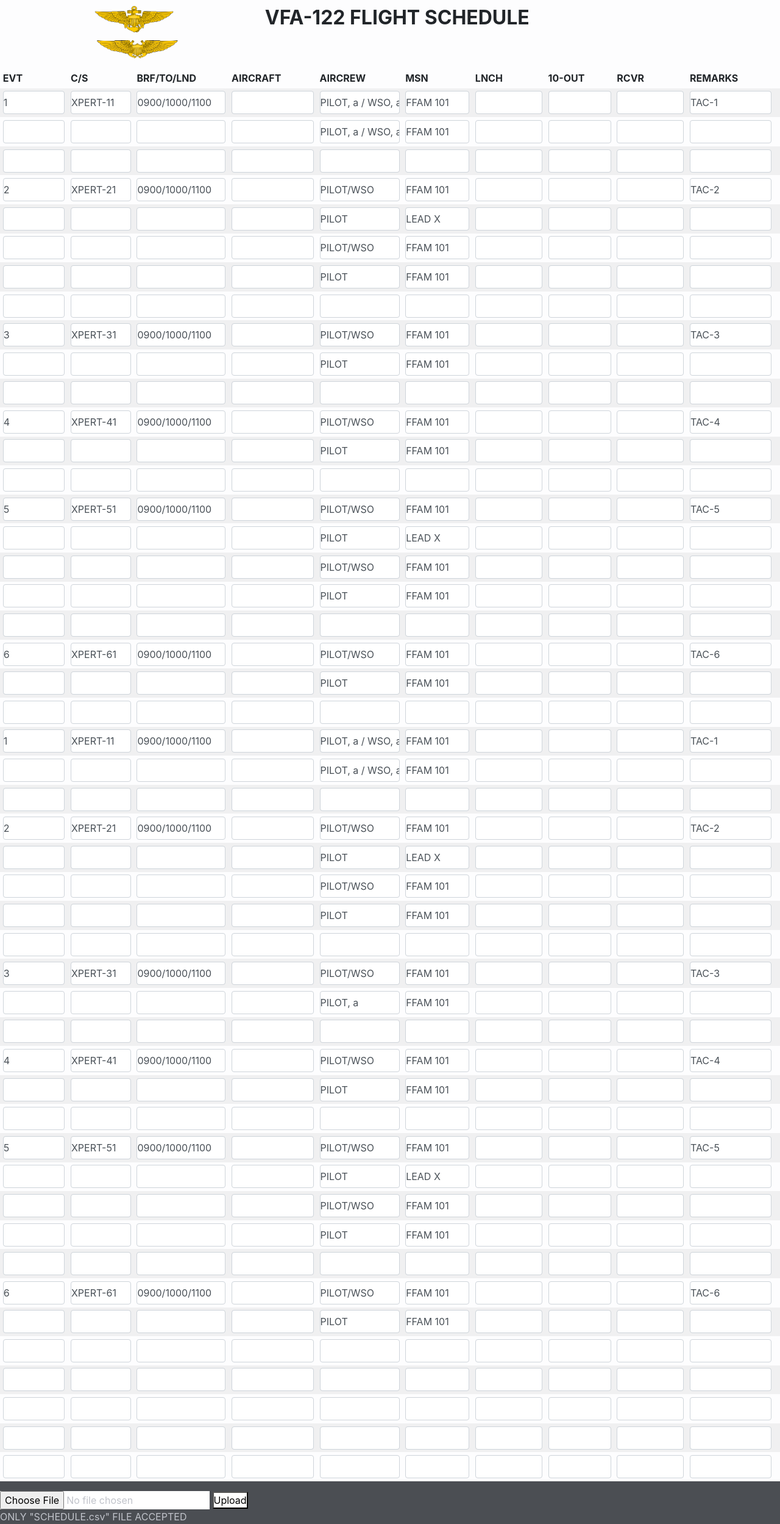
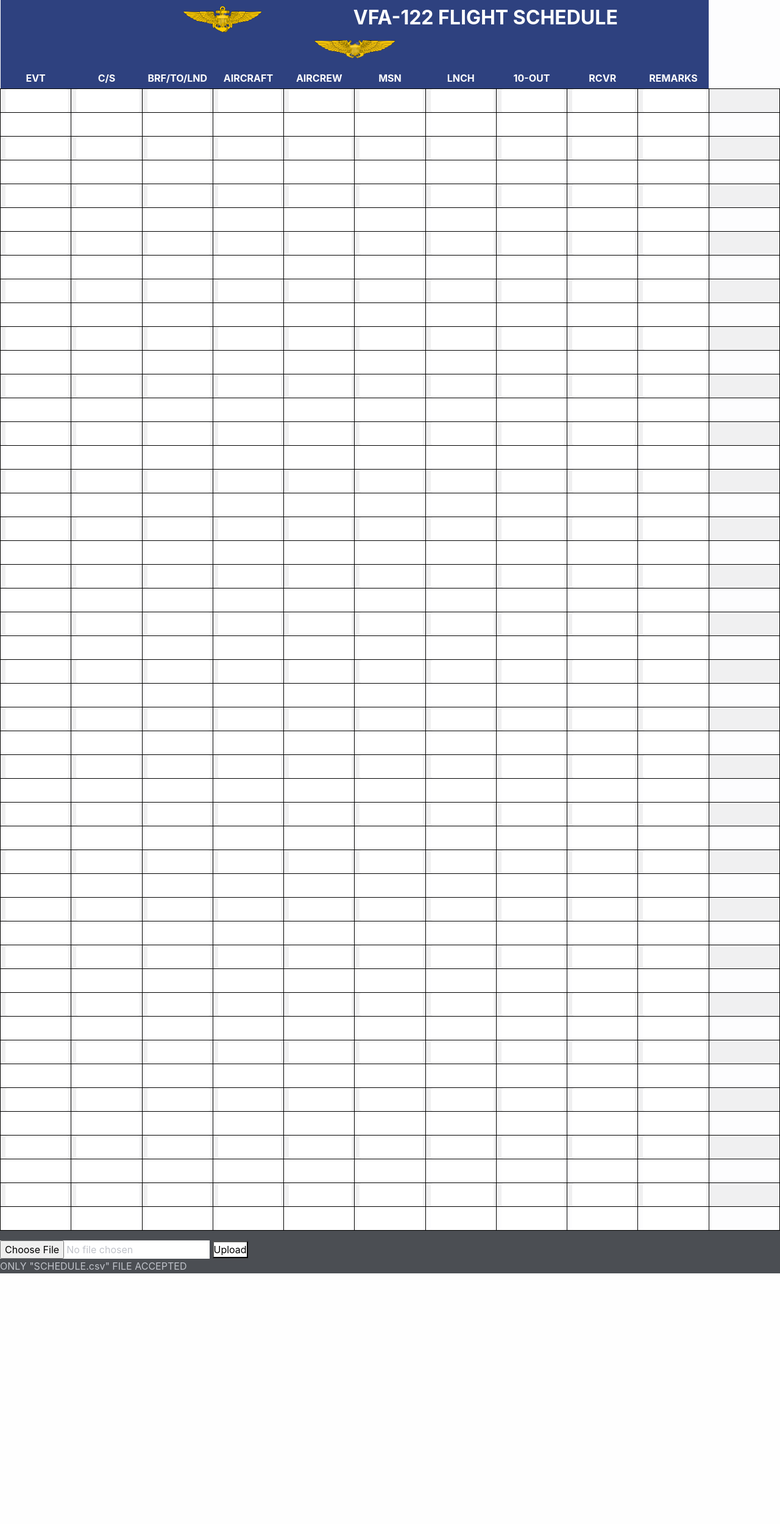
Before and after one commit to jlr28/122_Jets-master, a Flask app: page /schedule in a window 1280 px wide. Shown: the part 56-2555 px from the top of the page at 61% size. After the commit the page ends 2144 px from the top, so only its background shows below. Run offline with Flask 2, Linux system fonts and the light colour scheme; the visitor is signed in with stand-in values (Sample User, id 1); data comes from the database, SQL or seed files in the repository; data that the repository does not hold is empty; some libraries are stand-ins or nearby versions.

Commit message:
Add files via upload

```diff
--- a/static/style.css
+++ b/static/style.css
@@ -43,3 +43,84 @@
       min-width: 50%;
     }
   }
+
+#skedtable{
+    border-collapse: collapse;
+    table-layout: fixed;
+    text-align: center;
+}
+
+#skedheader{
+    text-align: center;
+    font-weight: bold;
+    background-color: #2E417F;
+    color: #FFF;
+}
+
+#skedtable th {
+    word-wrap: break-word;
+    text-align: center;
+    font-weight: bold;
+    background-color: #2E417F;
+    color: #FFF;
+    position: sticky;
+    top: 0;
+}
+
+#skedtable td {
+    font-size: 80%;
+    padding: 0;
+    margin: 0;
+}
+
+#skedtable th.eevent{
+    width: 3%
+}
+
+#skedtable th.llaunch, th.oout, th.rrecover {
+    width: 5%;
+}
+
+#skedtable th.ccallsign {
+    width: 10%
+}
+
+#skedtable th.ttimes{
+    width: 12%;
+}
+
+#skedtable th.aaircraft {
+    width: 6%
+}
+
+#skedtable th.mmission {
+    width:8%;
+}
+
+#skedtable th.aaircrew {
+    width: 20%
+}
+
+#skedtable th.rremarks {
+    width: 26%;
+}
+
+#skedtable td {
+    border: 1px solid #000000;
+    padding: 0px 4px 0px 8px;
+    height: 10px;
+}
+
+input[name="evt"],[name="cs"],[name="tm"],[name="ac"],[name="acrw"],[name="msn"],[name="lnch"],[name="out"],[name="rcvr"],[name="rmks"]{
+    box-sizing: border-box;
+    width: 100%;
+    max-height: 100%;
+    padding: 0px;
+    margin 0px;
+    text-align: center;
+    font-weight: 600;
+    color: #FFF;
+    background: transparent;
+    border: none;
+    outline: none;
+}
```
Also changed, not shown: static/SCHEDULE.csv (added, +95 -0 lines), static/SCHEDULE.txt (added, +43 -0 lines).
